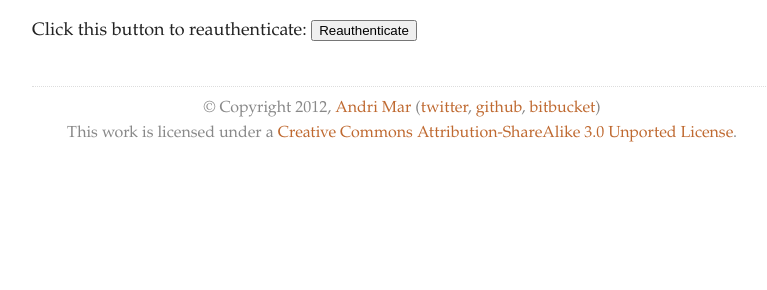
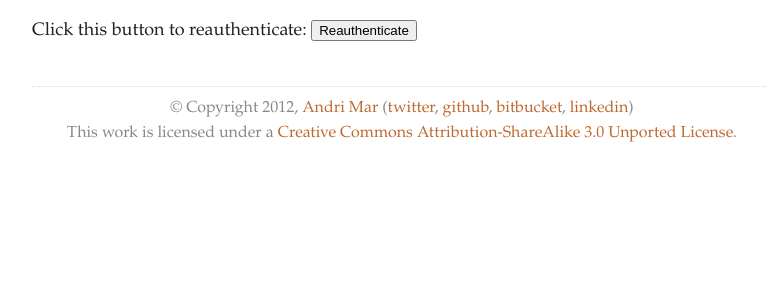
Before and after one commit to andrimarjonsson/chalice, a Flask app: page /reauth in a window 1280 px wide. Shown: the part 173-463 px from the top of the page, without its empty margins (238-1005 px from the left). Run offline with Flask 2, Linux system fonts and the light colour scheme.

Commit message:
Adding linkedin profile link to the footer

```diff
--- a/chalice/templates/layout.html
+++ b/chalice/templates/layout.html
@@ -43,7 +43,8 @@
       <footer>
       <p>&copy; Copyright 2012, <a href="{{ url_for('pages.about') }}">Andri Mar</a> (<a href="http://twitter.com/andrimarjonsson">twitter</a>,
           <a href="http://github.com/andrimarjonsson">github</a>,
-          <a href="http://bitbucket.org/andrimar">bitbucket</a>)
+          <a href="http://bitbucket.org/andrimar">bitbucket</a>,
+          <a href="http://is.linkedin.com/in/andrimar">linkedin</a>)
         </p>
         <p>
           <a rel="license" href="http://creativecommons.org/licenses/by-sa/3.0/deed.en_US"></a>This work is licensed under a <a rel="license" href="http://creativecommons.org/licenses/by-sa/3.0/deed.en_US">Creative Commons Attribution-ShareAlike 3.0 Unported License</a>.
```
